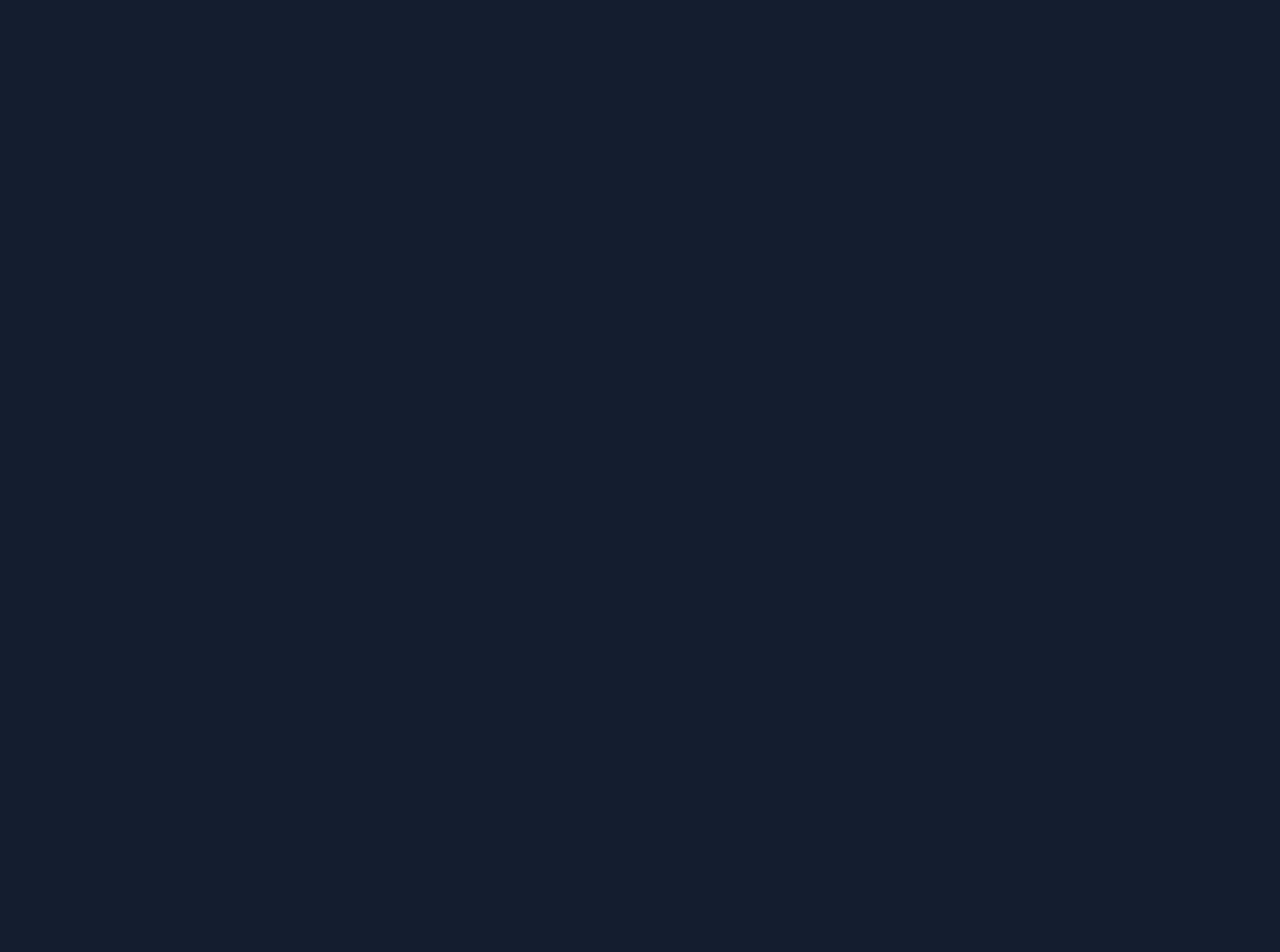
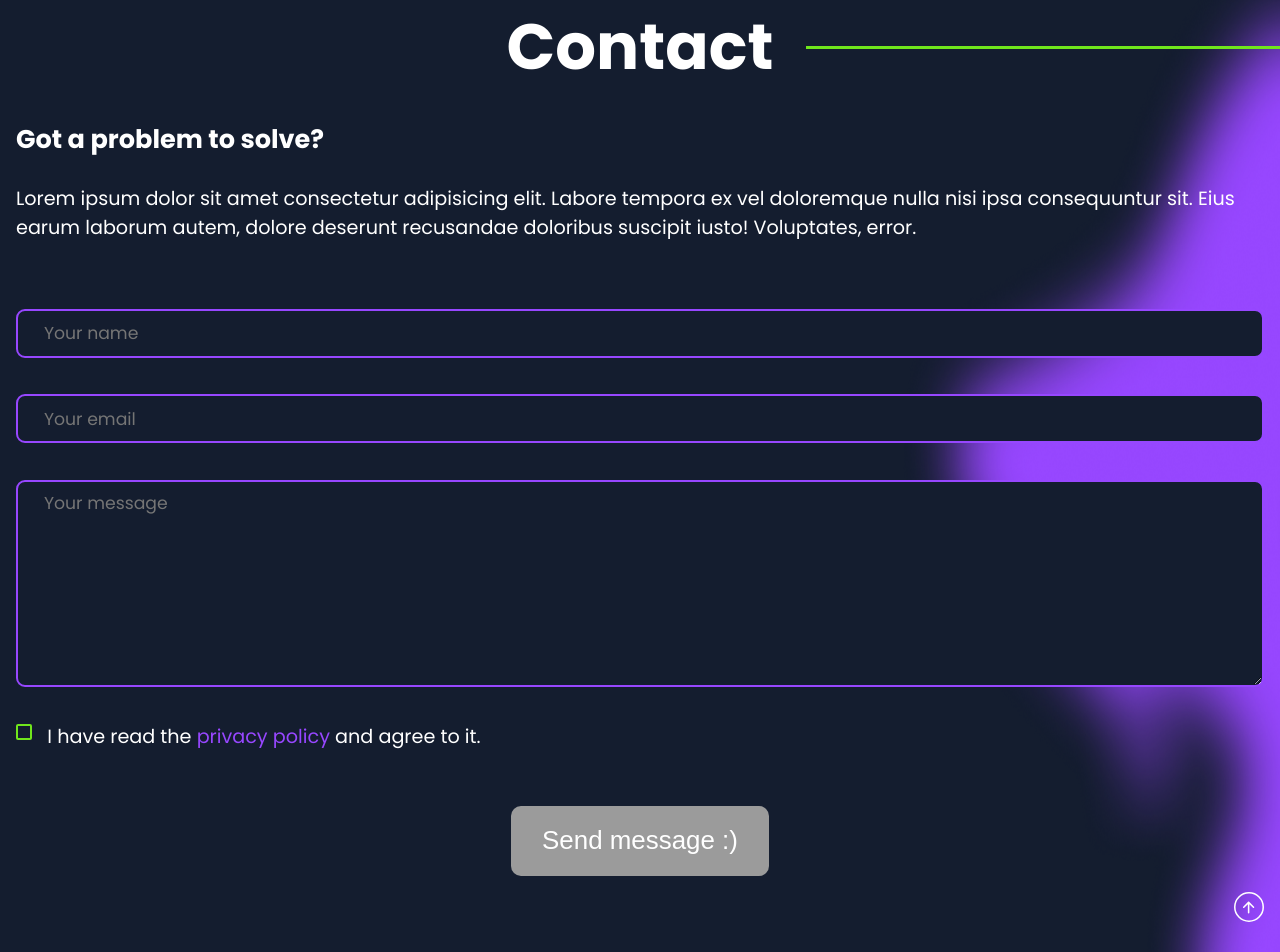
Before and after one commit to AhmetB-Dev/portfolio, an Angular app: page / in a window 1280 px wide. Shown: the part 4660-5612 px from the top of the page. Before the commit the page ends 4061 px from the top, so only its background shows below. Built offline with nearby package versions, Linux system fonts and the light colour scheme.

Commit message:
feat: add pollApp project to projects section; update translations and improve contact section styling

```diff
--- a/src/app/core/i18n/translation.ts
+++ b/src/app/core/i18n/translation.ts
@@ -1,6 +1,6 @@
 export type LangCode = 'de' | 'en';
 
-type ProjectId = 'join' | 'sharkie' | 'memory' | 'app';
+type ProjectId = 'join' | 'sharkie' | 'memory' | 'app' | 'pollApp';
 
 export type TranslationModel = {
   header: {
@@ -127,6 +127,10 @@ export const translations: Record<LangCode, TranslationModel> = {
           description:
             'Eine Produktivitäts-App, die Nutzer dabei unterstützt, Aufgaben zu verwalten und organisiert zu bleiben.',
         },
+        pollApp: {
+          description:
+            'Eine Produktivitäts-App, die Nutzer dabei unterstützt, Aufgaben zu verwalten und organisiert zu bleiben.',
+        },
       },
     },
 
@@ -140,7 +144,7 @@ export const translations: Record<LangCode, TranslationModel> = {
       privacyPrefix: 'Ich habe die',
       privacyLink: 'Datenschutzerklärung',
       privacySuffix: 'gelesen und stimme zu.',
-      button: 'Nachricht senden',
+      button: 'Nachricht senden :)',
       goUpLabel: 'Nach oben',
 
       successMessage: 'Danke! Deine Nachricht wurde erfolgreich geprüft.',
@@ -209,6 +213,9 @@ export const translations: Record<LangCode, TranslationModel> = {
         app: {
           description: 'A productivity app that helps users manage their tasks and stay organized.',
         },
+        pollApp: {
+          description: 'A productivity app that helps users manage their tasks and stay organized.',
+        },
       },
     },
     contact: {
@@ -221,7 +228,7 @@ export const translations: Record<LangCode, TranslationModel> = {
       privacyPrefix: 'I have read the',
       privacyLink: 'privacy policy',
       privacySuffix: 'and agree to it.',
-      button: 'Send message',
+      button: 'Send message :)',
       goUpLabel: 'Go up',
 
       successMessage: 'Thank you! Your message was successfully checked.',
--- a/src/app/sections/contact-section/contact-section.html
+++ b/src/app/sections/contact-section/contact-section.html
@@ -1,5 +1,5 @@
-<!-- <section class="contact" id="contact">
-  <div class="contact__container page-width">
+<section class="contact page-width" id="contact">
+  <div class="contact__container">
     <div class="contact__heading">
       <div class="contact__heading-content">
         <h2 class="contact__title">{{ text().title }}</h2>
@@ -12,7 +12,6 @@
 
     <div class="contact__content">
       <div class="contact__description">
-
         <div class="contact__description-content">
           <h3 class="contact__headline">{{ text().headline }}</h3>
           <p class="contact__text">
@@ -158,7 +157,14 @@
             [class.invalid]="isInvalid('privacy')"
             [class.contact__privacy--invalid]="isInvalid('privacy')"
           >
-            <div style="display: flex; gap: 0.8em; min-height: 5em">
+            <div
+              style="
+                display: flex;
+                gap: 0.8em;
+                /* min-height: 5em; */
+                font-size: clamp(0.8rem, 0.6rem + 0.8vw, 1.2rem);
+              "
+            >
               <input
                 id="privacy"
                 class="contact__checkbox"
@@ -226,4 +232,4 @@
       </form>
     </div>
   </div>
-</section> -->
+</section>
--- a/src/app/sections/contact-section/contact-section.scss
+++ b/src/app/sections/contact-section/contact-section.scss
@@ -5,6 +5,10 @@ $checkbox-color: #70e61c;
   background-repeat: no-repeat;
   background-position: top right;
   background-size: 30% 120%;
+
+  &__container {
+    padding: 4rem 0rem 3rem 0rem;
+  }
 
   &__heading {
     display: flex;
@@ -22,13 +26,22 @@ $checkbox-color: #70e61c;
 
   &__content {
     display: flex;
-    justify-content: space-between;
-    gap: 6em;
-    padding: 0 3em 0 0;
+    gap: 3em;
+    padding: 0rem 1rem 0rem 1rem;
+    flex-direction: column;
+    // padding: 0 3em 0 0;
   }
 
   &__title {
     font-size: var(--fs-section-title);
+  }
+
+  &__headline {
+    font-size: clamp(1rem, 0.8rem + 1vw, 4rem);
+  }
+
+  &__text {
+    font-size: var(--fs-text);
   }
 
   &__description {
@@ -52,21 +65,21 @@ $checkbox-color: #70e61c;
   }
 
   &__form {
-    display: flex;
-    flex-direction: column;
-    gap: 2em;
+    // display: flex;
+    // flex-direction: column;
+    // gap: 2em;
   }
 
   &__fields {
     display: flex;
     flex-direction: column;
-    gap: 0.45em;
+    gap: 0.8rem;
   }
 
   &__field {
     display: flex;
     flex-direction: column;
-    gap: 0.45em;
+    gap: 0.3rem;
 
     &--invalid .contact__input-wrap {
       transform: translateY(-0.7rem);
@@ -84,8 +97,7 @@ $checkbox-color: #70e61c;
   }
 
   &__input-wrap {
-    position: relative;
-    width: 28em;
+    display: flex;
     transform: translateY(0);
     transition: transform 360ms cubic-bezier(0.22, 1, 0.36, 1);
   }
@@ -118,22 +130,19 @@ $checkbox-color: #70e61c;
 
   &__input {
     height: 2.8em;
+    font-size: clamp(0.8rem, 0.6rem + 0.6vw, 1.4rem);
   }
 
   &__textarea {
     min-height: 12em;
     padding-top: 0.5em;
+    font-size: clamp(0.8rem, 0.6rem + 0.6vw, 1.4rem);
     resize: vertical;
-  }
-
-  &__input-wrap--textarea .contact__field-icon {
-    top: 1.1em;
-    transform: none;
   }
 
   &__field-icon {
     position: absolute;
-    top: 18px;
+    top: clamp(18px, 2vw, 30px);
     right: 12px;
     z-index: 2;
     font-weight: 700;
@@ -142,21 +151,23 @@ $checkbox-color: #70e61c;
 
     &--error {
       color: #e61c40;
+      width: clamp(25px, 2vw, 35px);
     }
 
     &--success {
       color: #70e61c;
+      width: clamp(25px, 2vw, 35px);
     }
   }
 
   &__error {
     margin: 0;
     color: #e61c40;
-    font-size: 0.9rem;
+    font-size: clamp(0.7rem, 0.4rem + 0.7vw, 1rem);
 
     &--field {
       min-height: 1.25em;
-      line-height: 1.25;
+      line-height: 0;
       opacity: 0;
       visibility: hidden;
       transform: translateY(-0.35rem);
@@ -174,7 +185,6 @@ $checkbox-color: #70e61c;
     }
 
     &--privacy {
-      margin: -2.4rem 0rem 0rem 0rem;
       opacity: 0;
       transform: translateY(-6px);
       animation: errorFadeIn 260ms ease forwards;
@@ -210,8 +220,8 @@ $checkbox-color: #70e61c;
     display: grid;
     flex: 0 0 auto;
     place-items: center;
-    width: 20px;
-    height: 20px;
+    width: clamp(16px, 1.2vw, 20px);
+    height: clamp(16px, 1.2vw, 20px);
     box-sizing: border-box;
     margin: 0;
     padding: 0;
@@ -248,16 +258,16 @@ $checkbox-color: #70e61c;
     display: flex;
     align-items: center;
     justify-content: center;
+    padding-top: 3em;
   }
 
   &__submit {
-    padding: 0.8em 1.4em;
+    padding: 0.8em 1.2em;
+    font-size: clamp(1rem, 0.9rem + 0.9vw, 1.8rem);
     border: none;
     border-radius: 10px;
+    color: #fff;
     background-color: #9b9b9b;
-    color: #fff;
-    font-size: 1.4rem;
-    cursor: pointer;
     transition:
       transform 180ms ease,
       background-color 180ms ease;
@@ -322,8 +332,8 @@ $checkbox-color: #70e61c;
 
   &__up-button {
     display: flex;
+    padding-top: 1rem;
     justify-content: flex-end;
-    padding-right: 3em;
   }
 
   &__up-link {
@@ -332,7 +342,7 @@ $checkbox-color: #70e61c;
   }
 
   &__up-icon {
-    width: 26px;
+    width: clamp(30px, 2vw, 45px);
   }
 }
 
@@ -368,34 +378,5 @@ $checkbox-color: #70e61c;
   }
 }
 
-@media (max-width: 960px) {
-  .contact {
-    &__content {
-      gap: 3em;
-    }
-
-    &__input-wrap {
-      width: 100%;
-    }
-
-    &__form {
-      width: 100%;
-    }
-
-    &__title-line {
-      width: 8em;
-    }
-
-    &__status--success {
-      width: 100%;
-    }
-  }
+@media (min-width: 960px) {
 }
-
-@media (max-width: 480px) {
-  .contact {
-    &__error--field {
-      min-height: 2.5em;
-    }
-  }
-}
--- a/src/app/sections/projects-section/projects-section.scss
+++ b/src/app/sections/projects-section/projects-section.scss
@@ -105,7 +105,6 @@
     p {
       margin: 0;
       font-size: clamp(0.9rem, 0.7rem + 0.9vw, 1.6rem);
-      width: clamp(25ch, 30vw, 33ch);
     }
   }
 
--- a/src/app/sections/projects-section/projects-section.ts
+++ b/src/app/sections/projects-section/projects-section.ts
@@ -1,7 +1,7 @@
 import { Component, computed, inject } from '@angular/core';
 import { Language } from '../../core/services/language';
 
-type ProjectId = 'join' | 'sharkie' | 'memory' | 'app';
+type ProjectId = 'join' | 'sharkie' | 'memory' | 'app' | 'pollApp';
 
 type ProjectBase = {
   id: ProjectId;
@@ -30,7 +30,7 @@ export class ProjectsSection {
     {
       id: 'join',
       name: 'Join',
-      technologies: 'HTML | CSS | javaScript | Firebase',
+      technologies: 'HTML | CSS | JavaScript | Firebase',
       src: 'assets/img/portfolio/join_cover.webp',
       liveUrl: 'https://example.com/join',
       githubUrl: 'https://github.com/example/join',
@@ -38,7 +38,7 @@ export class ProjectsSection {
     {
       id: 'sharkie',
       name: 'Sharkie',
-      technologies: 'HTML | CSS | javaScript',
+      technologies: 'HTML | CSS | JavaScript',
       src: 'assets/img/portfolio/sharkie_cover.webp',
       liveUrl: 'https://example.com/sharkie',
       githubUrl: 'https://github.com/example/sharkie',
@@ -59,6 +59,14 @@ export class ProjectsSection {
       liveUrl: 'https://example.com/app',
       githubUrl: 'https://github.com/example/app',
     },
+    {
+      id: 'pollApp',
+      name: 'PollApp',
+      technologies: 'Angular | TypeScript | SCSS | Supabase',
+      src: 'assets/img/portfolio/sharkie_cover.webp',
+      liveUrl: 'https://example.com/app',
+      githubUrl: 'https://github.com/example/app',
+    },
   ];
 
   readonly projects = computed<ProjectView[]>(() => {
```
